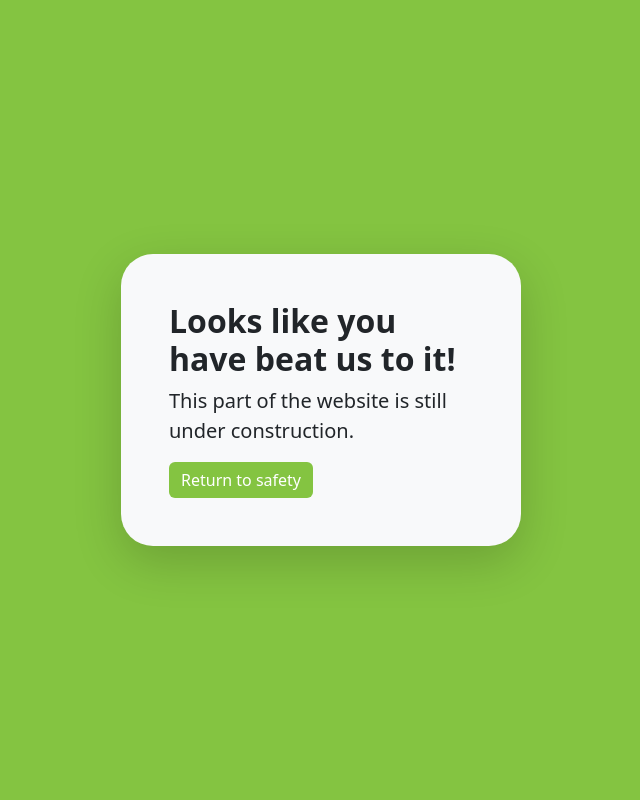
After one commit to mbuitendam11/nxtServices, a Flask app: page /Whoops in a window 1280 px wide. The commit adds this page. Shown: the whole page, without its empty margins (319-959 px from the left). Run offline with Flask 3, Linux system fonts and the light colour scheme; some libraries are stand-ins or nearby versions.

Commit message:
Set up navbar for future development and created new route for parts of the website not up and running

```diff
--- a/main.py
+++ b/main.py
@@ -40,7 +40,7 @@ def index():
 
     return render_template("index.html", form=form)
 
-@app.route("/peronsal-tax")
+@app.route("/personal-tax")
 def personal():
     return render_template("personal-tax.html")
 
@@ -71,17 +71,21 @@ def contactUs():
             connection.sendmail(
                 from_addr=my_email,
                 to_addrs=[f"{my_email}"],
-                msg=f"Subject:{subject[0]}\n\n{desc[0]}\nEmail:{email[0]}Kind regards,\n{name[0]}"
+                msg=f"Subject:{subject[0]}\n\n{desc[0]}\n\nEmail:{email[0]}Name:\n\n{name[0]}"
             )
             connection.sendmail(
                 from_addr=my_email,
                 to_addrs=[f"{email[0]}"],
-                msg=f"Subject:Thanks for enquiring!\n\nThanks for enquiring with Nxt Services. A rep will be in touch about next steps."
+                msg=f"Subject:Thanks for enquiring!\n\nThanks for enquiring with Nxt Services. A rep will be in touch about next steps.\n\nKind regards,\nNxt Team"
             )
 
         return redirect(url_for('index'))
 
     return render_template("contact-us.html", form=form)
 
+@app.route("/Whoops")
+def building():
+    return render_template("404.html")
+
 if __name__ == "__main__":
     app.run(debug=False)
--- a/static/css/style.css
+++ b/static/css/style.css
@@ -4,12 +4,6 @@
     -webkit-user-select: none;
     -moz-user-select: none;
     user-select: none;
-  }
-
-  @media (min-width: 768px) {
-    .bd-placeholder-img-lg {
-      font-size: 3.5rem;
-    }
   }
 
   .b-example-divider {
@@ -90,6 +84,68 @@
     border: none;
   }
 
+  /* Dropdown Button */
+/* The container <div> - needed to position the dropdown content */
+.dropdown {
+  position: relative;
+  display: inline-block;
+}
+
+/* Dropdown Content (Hidden by Default) */
+.dropdown-content {
+  display: none;
+  position: absolute;
+  background-color: #f1f1f1;
+  min-width: 160px;
+  box-shadow: 0px 8px 16px 0px rgba(0,0,0,0.2);
+  z-index: 1;
+}
+
+/* Links inside the dropdown */
+.dropdown-content a {
+  color: black;
+  padding: 12px 16px;
+  text-decoration: none;
+  display: block;
+}
+
+/* Change color of dropdown links on hover */
+.dropdown-content a:hover {background-color: #ddd;}
+
+/* Show the dropdown menu (use JS to add this class to the .dropdown-content container when the user clicks on the dropdown button) */
+.show {display:block;}
+
+
+.background{
+  background-color: #84c441;
+  height: 100vh;
+  width: 100vw;
+  display: flex;
+  align-items: center;
+  justify-content: center;
+}
+
+.card-parent{
+  background-color: #fff;
+  width: 400px;
+
+
+}
+
+.form-floating {
+  background: #fff;
+}
+
+.loop {
+  padding: 1rem;
+}
+
+.card-background {
+  background-color: #84c441;
+  border-radius: 2rem;
+
+}
+
   @media screen and (max-width: 425px) {
     .header-img {
       left: 1000px;
@@ -99,3 +155,9 @@
       position: relative;
     }
   }
+
+  @media (min-width: 768px) {
+    .bd-placeholder-img-lg {
+      font-size: 3.5rem;
+    }
+  }
--- a/static/js/js.js
+++ b/static/js/js.js
@@ -0,0 +1,25 @@
+/* When the user clicks on the button,
+toggle between hiding and showing the dropdown content */
+function dropdown() {
+    document.getElementById("myDropdown").classList.toggle("show");
+  }
+
+
+function busServices() {
+    document.getElementById("myDropdown1").classList.toggle("show");
+  }
+
+
+  // Close the dropdown menu if the user clicks outside of it
+  window.onclick = function(event) {
+    if (!event.target.matches('.dropbtn')) {
+      var dropdowns = document.getElementsByClassName("dropdown-content");
+      var i;
+      for (i = 0; i < dropdowns.length; i++) {
+        var openDropdown = dropdowns[i];
+        if (openDropdown.classList.contains('show')) {
+          openDropdown.classList.remove('show');
+        }
+      }
+    }
+  }
--- /dev/null
+++ b/templates/404.html
@@ -0,0 +1,29 @@
+<!DOCTYPE html>
+
+<html>
+    <head>
+        <meta charset="utf-8">
+        <meta http-equiv="X-UA-Compatible" content="IE=edge">
+        <title>{% block title %}Still under construction{% endblock %}</title>
+        <link rel="icon" type="image/x-icon" href="static\img\logo-icon.png">
+        <meta name="description" content="">
+        <meta name="viewport" content="width=device-width, initial-scale=1">
+
+        <link rel="stylesheet" href="{{ url_for('static', filename='css/carousel.css')  }}">
+        <link rel="stylesheet" href="{{ url_for('static', filename='css/bootstrap.min.css')  }}">
+        <link rel="stylesheet" href="{{ url_for('static', filename='css/style.css')  }}">
+
+    </head>
+<body class="background">
+        <div class="card-parent shadow-lg p-5 bg-body-tertiary rounded-5">
+            <div class="row">
+                <h2 class="fw-bold d-flex justify-content-center">Looks like you have beat us to it!</h2>
+                <p class="lead">This part of the website is still under construction.</p>
+                <a href="{{  url_for('index')  }}"><button class="btn btn-success">Return to safety</button></a>
+            </div>
+        </div>
+
+    <script src="{{  url_for('static', filename='js/bootstrap.min.js')  }}"></script>
+    <script src="{{  url_for('static', filename='js/js.js')  }}"></script>
+</body>
+</html>
```
Also changed, not shown: templates/base.html (+22 -3 lines), static/img/logo-icon.png (added).
